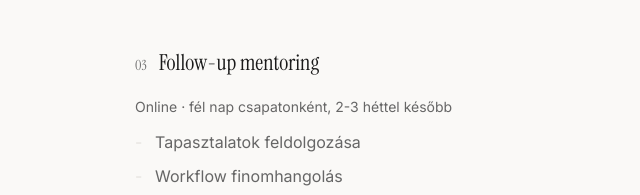
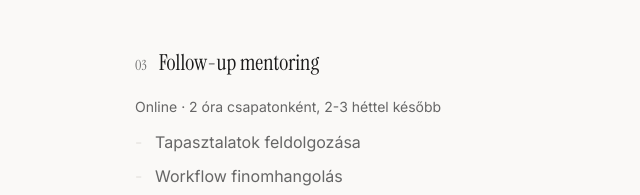
Before and after one commit to pereczja/biggeorge-2workshop, a plain HTML site: page index.html in a window 1280 px wide. Shown: the part 2248-2443 px from the top of the page, 129-769 px from the left. Drawn offline with Linux system fonts and the light colour scheme.

Commit message:
Follow-up mentoring: fél nap → 2 óra
Co-Authored-By: Craft Agent <agents-noreply@craft.do>

```diff
--- a/index.html
+++ b/index.html
@@ -681,7 +681,7 @@
                         <span class="phase-number">03</span>
                         <h3>Follow-up mentoring</h3>
                     </div>
-                    <p class="phase-meta">Online · fél nap csapatonként, 2-3 héttel később</p>
+                    <p class="phase-meta">Online · 2 óra csapatonként, 2-3 héttel később</p>
                     <ul>
                         <li>Tapasztalatok feldolgozása</li>
                         <li>Workflow finomhangolás</li>
```
Also changed, not shown: agenda.html (+1 -1 lines).
